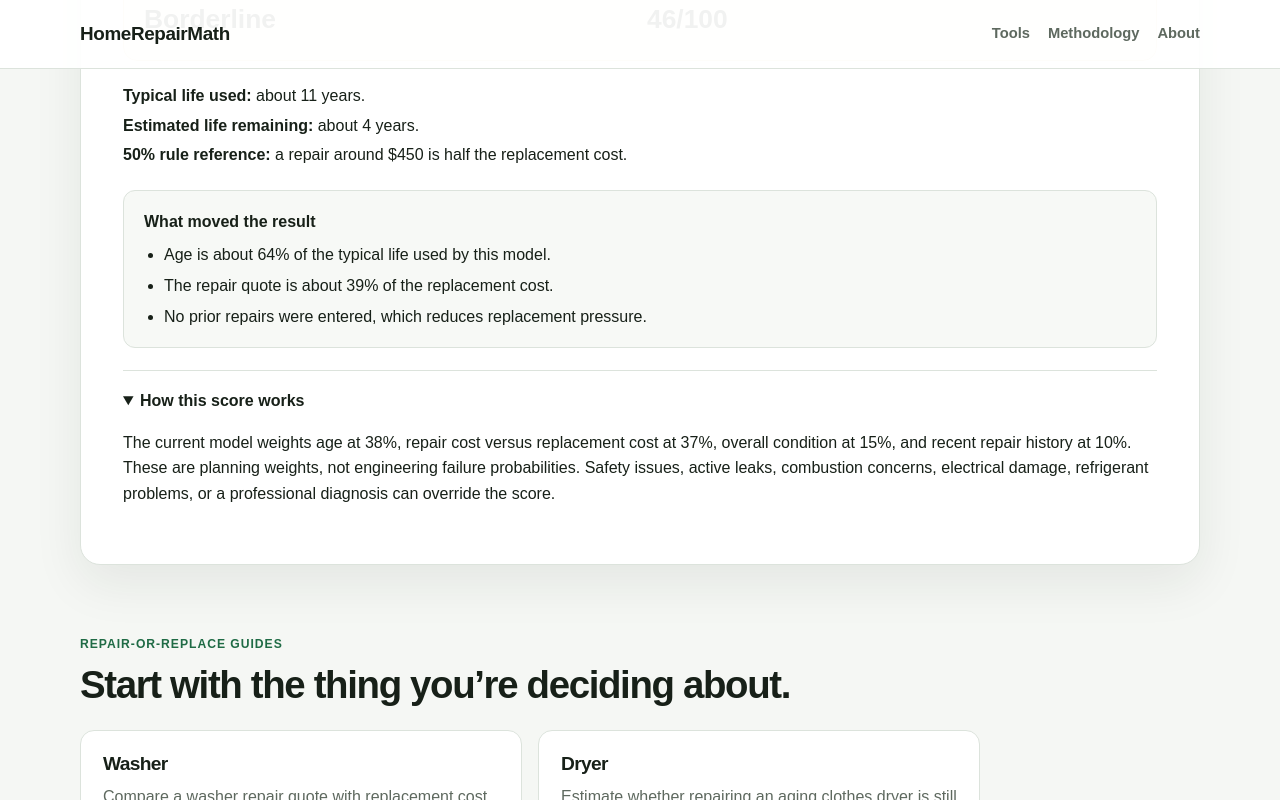
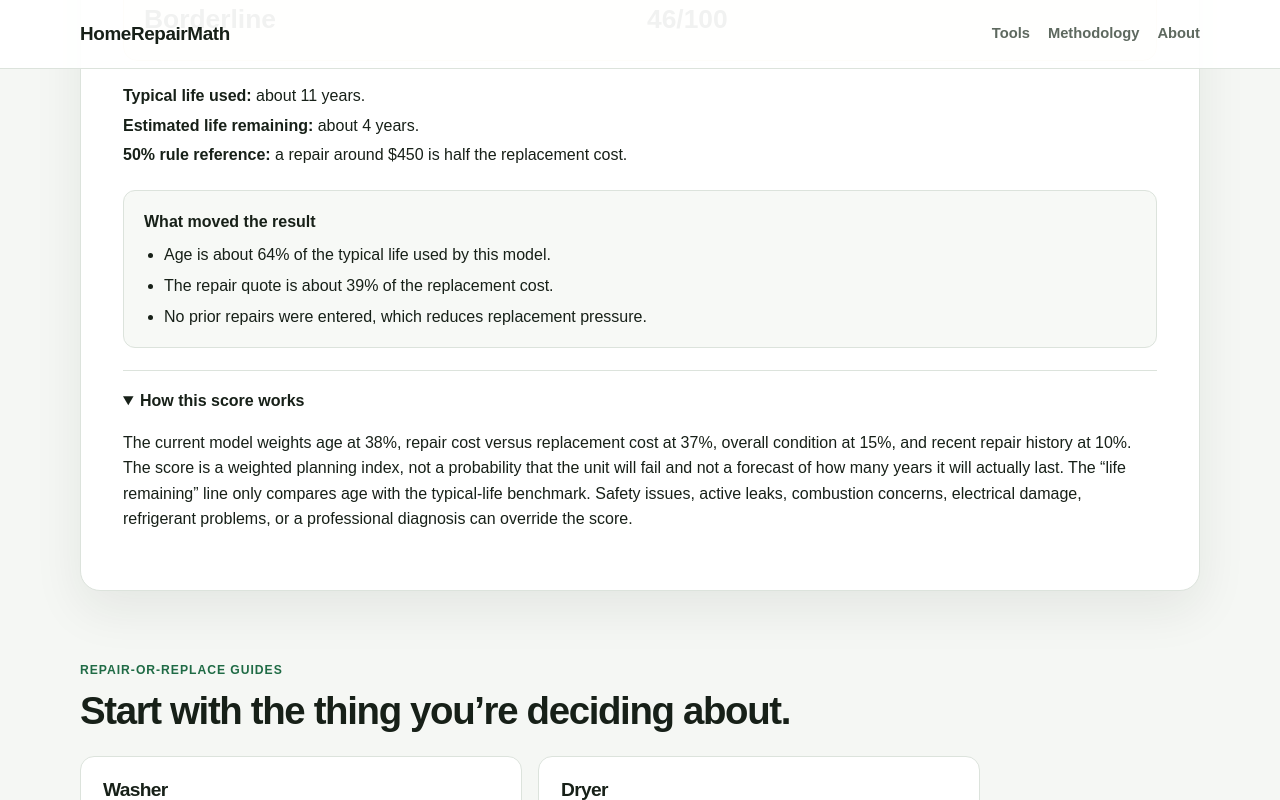
Before and after one commit to alexsulpizio-stack/HomeRepairMath, a Next.js app: page / in a window 1280 px wide. Both pictures are taken after a click on the heading "How this score works". Shown: the part 1231-2031 px from the top of the page. Built offline with nearby package versions, Linux system fonts and the light colour scheme; no server answers.

Commit message:
Clarify repair calculator assumptions

```diff
--- a/components/RepairReplaceCalculator.tsx
+++ b/components/RepairReplaceCalculator.tsx
@@ -21,7 +21,7 @@ export default function RepairReplaceCalculator({ initialItem = "washer" }: { in
 
   const result = useMemo(() => {
     const expectedLife = appliances[item].typicalLife;
-    const cleanAge = Math.max(0, safeNumber(age));
+    const cleanAge = clamp(Math.max(0, safeNumber(age)), 0, 50);
     const cleanRepair = Math.max(0, safeNumber(repairCost));
     const cleanReplacement = Math.max(1, safeNumber(replacementCost, 1));
     const cleanCondition = clamp(safeNumber(condition, 3), 1, 5);
@@ -151,7 +151,7 @@ export default function RepairReplaceCalculator({ initialItem = "washer" }: { in
 
       <details>
         <summary>How this score works</summary>
-        <p>The current model weights age at 38%, repair cost versus replacement cost at 37%, overall condition at 15%, and recent repair history at 10%. These are planning weights, not engineering failure probabilities. Safety issues, active leaks, combustion concerns, electrical damage, refrigerant problems, or a professional diagnosis can override the score.</p>
+        <p>The current model weights age at 38%, repair cost versus replacement cost at 37%, overall condition at 15%, and recent repair history at 10%. The score is a weighted planning index, not a probability that the unit will fail and not a forecast of how many years it will actually last. The “life remaining” line only compares age with the typical-life benchmark. Safety issues, active leaks, combustion concerns, electrical damage, refrigerant problems, or a professional diagnosis can override the score.</p>
       </details>
     </section>
   );
```
